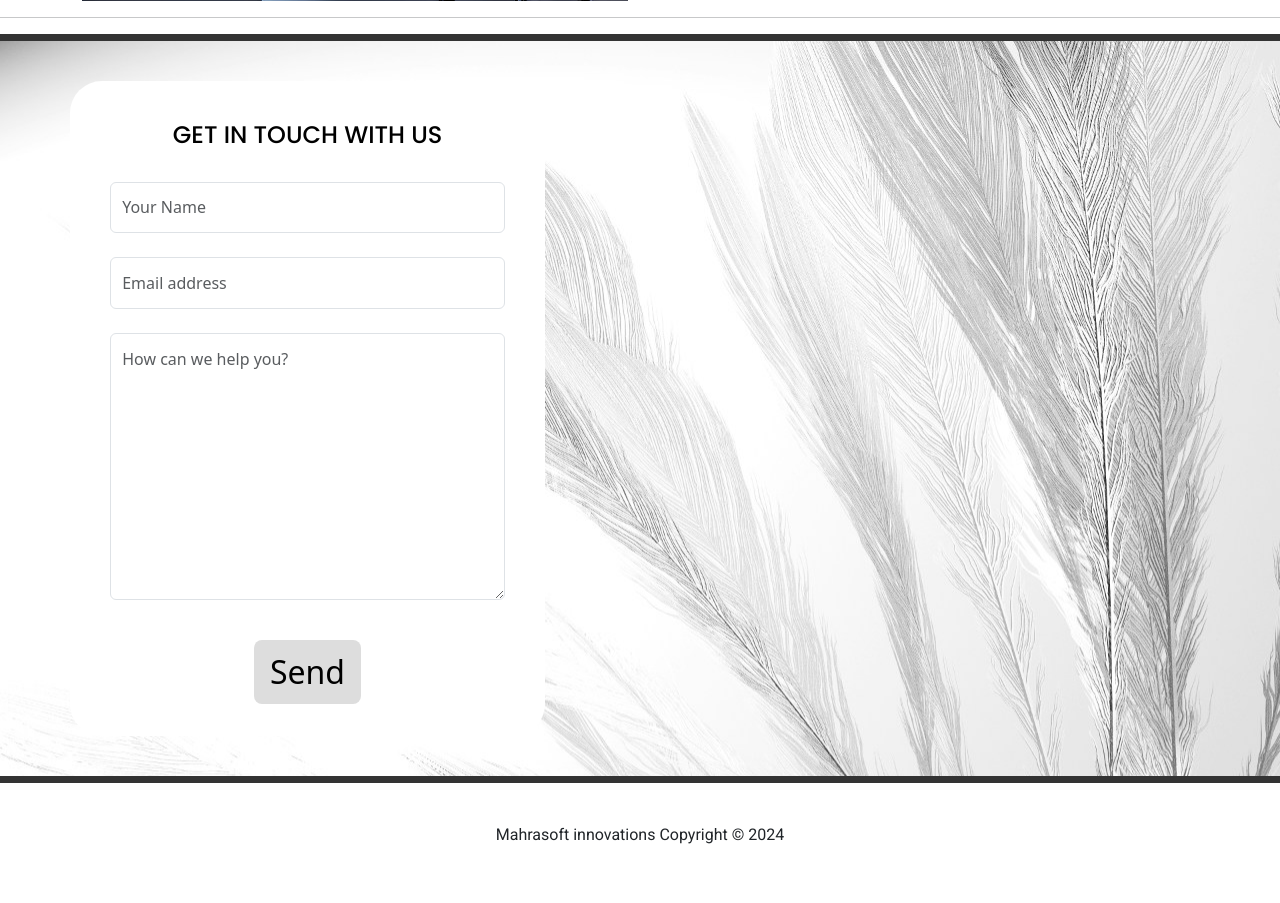
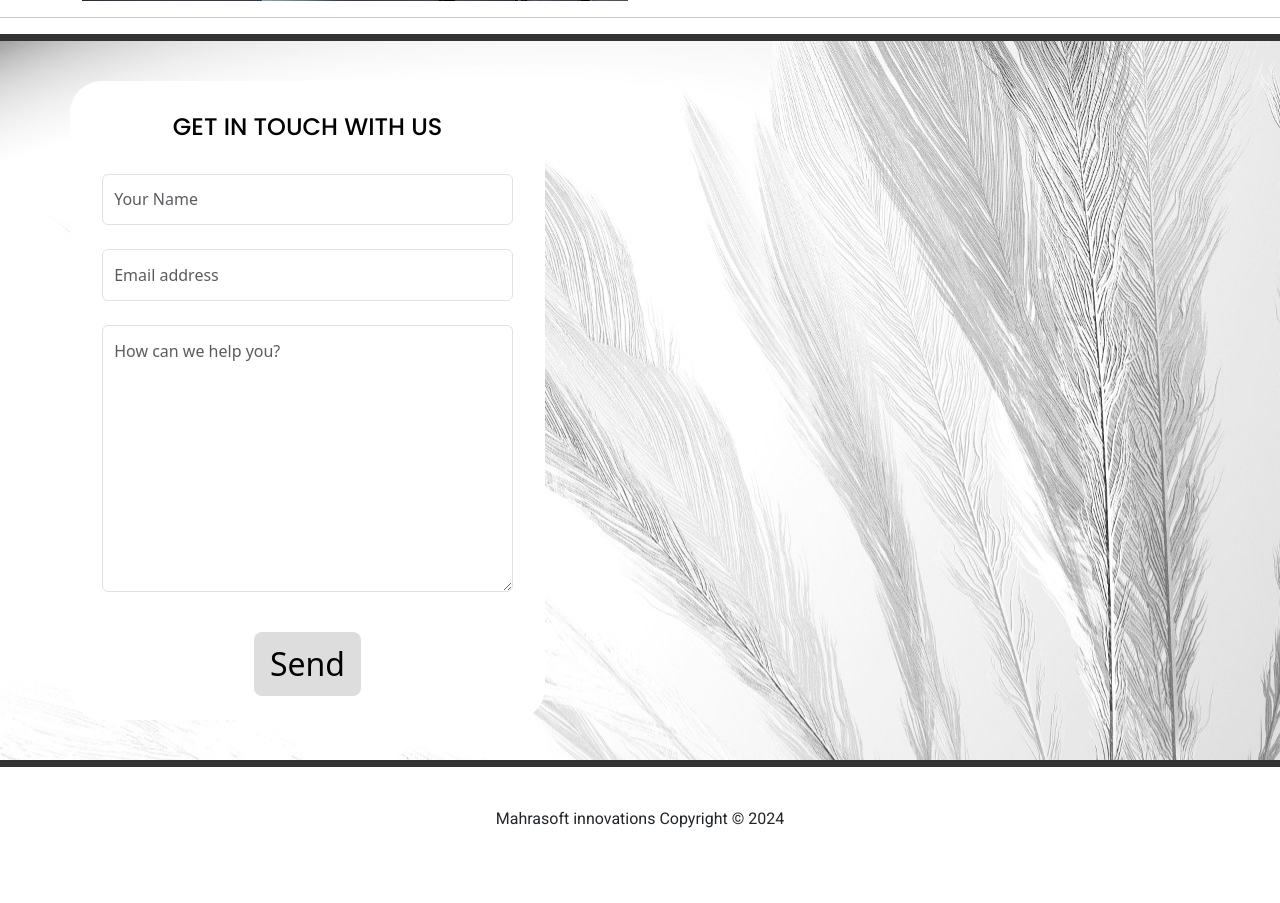
Before and after one commit to borkounou/Company_it_service, a FastAPI app: page / in a window 1280 px wide. Shown: the part 2638-3541 px from the top of the page. After the commit the page ends 3466 px from the top, so only its background shows below. Run offline with FastAPI, Linux system fonts and the light colour scheme; some web fonts are replaced.

```diff
--- a/Backend/app/static/css/style.css
+++ b/Backend/app/static/css/style.css
@@ -131,7 +131,7 @@ footer{
     align-items: center;
     justify-content: center;
     border-radius: 2rem;
-    padding: 1rem;
+    padding: 0.5rem;
 }
 
 .form-container h4{
```
Also changed, not shown: 1 other file.
